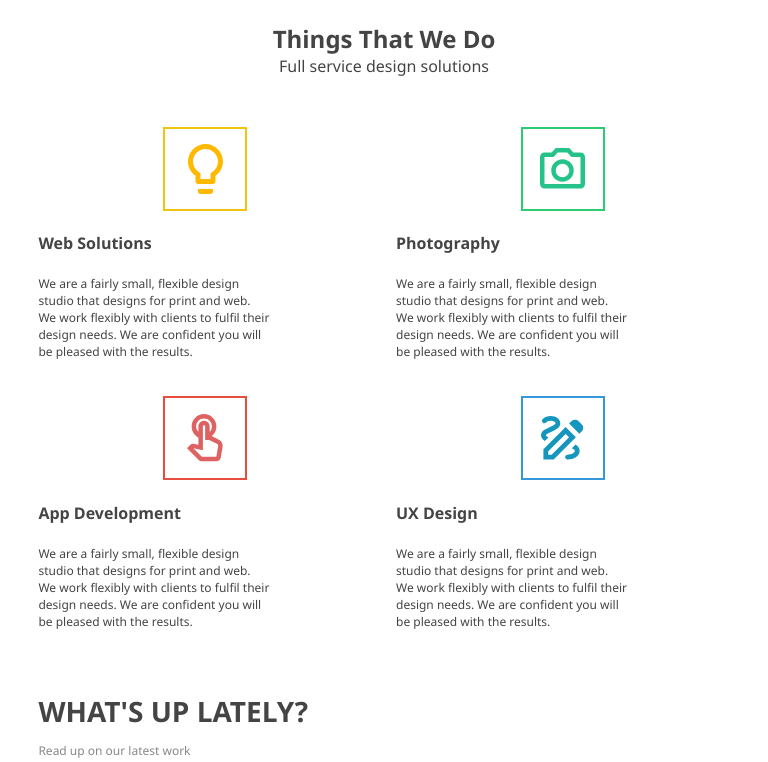
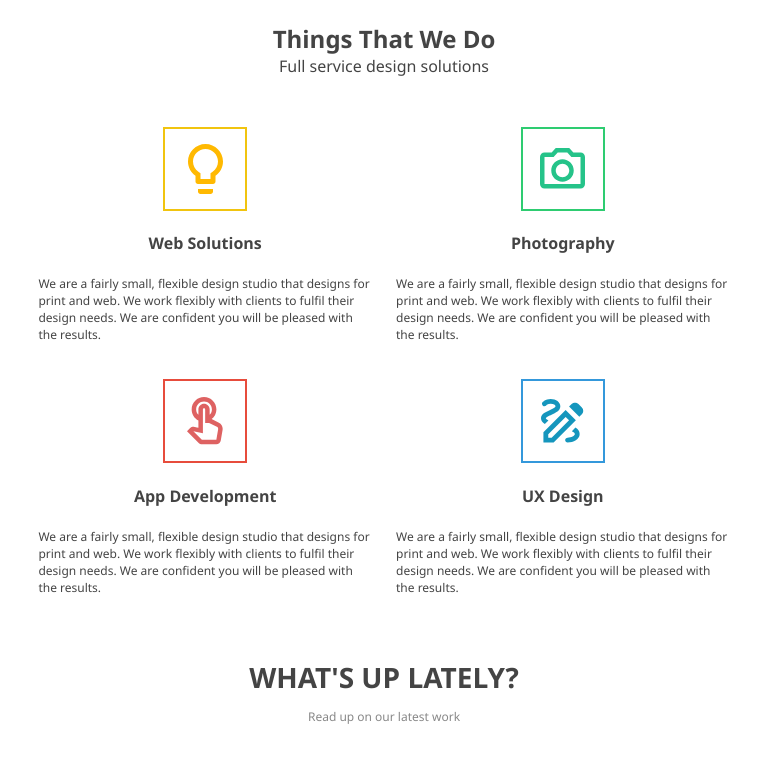
Before and after one commit to DavidYoo5/Project-1-Lab-2B-Assignment, a website built with webpack: page index.html in a window 768 px wide. Shown: the part 760-1522 px from the top of the page. Built offline with nearby package versions, Linux system fonts and the light colour scheme.

Commit message:
adjust heading and paragraph alignment

```diff
--- a/style.css
+++ b/style.css
@@ -217,6 +217,9 @@ margin-bottom: 0;
 
 .section-heading {
   margin-bottom: 40px;
+  align-items: center;
+  justify-content: center;
+  text-align: center;
 }
 
 .section-heading h2 {
@@ -233,7 +236,13 @@ margin-bottom: 0;
 .services-p {
   font-size: 12px;
   text-align: left;
-  max-width: 232px;
+  max-width: fit-content;
+}
+
+.service-item {
+  text-align: center;
+  align-items: center;
+  justify-content: center;
 }
 
 .pink-border {
@@ -743,7 +752,11 @@ margin-bottom: 0;
   .services-grid {
     grid-template-columns: repeat(2, 1fr);
     gap: 24px;
-  }
+    text-align: center;
+    align-items: center;
+    justify-content: center;
+    }
+
 
   .blog-grid {
     grid-template-columns: repeat(2, 1fr);
@@ -760,7 +773,27 @@ margin-bottom: 0;
     gap: 24px;
   }
 
-  /* --- Footer --- */
+    /* Body text divs */
+
+  .service-item {
+
+     align-items: center;
+     text-align: center;
+     justify-content: center;
+
+    }
+
+    .services-p {
+
+         padding-left: 50;
+
+
+    }
+
+
+
+  /* Footer */
+
   .footer-main {
     max-width: 90%;
     grid-template-columns: repeat(2, 1fr);
```
